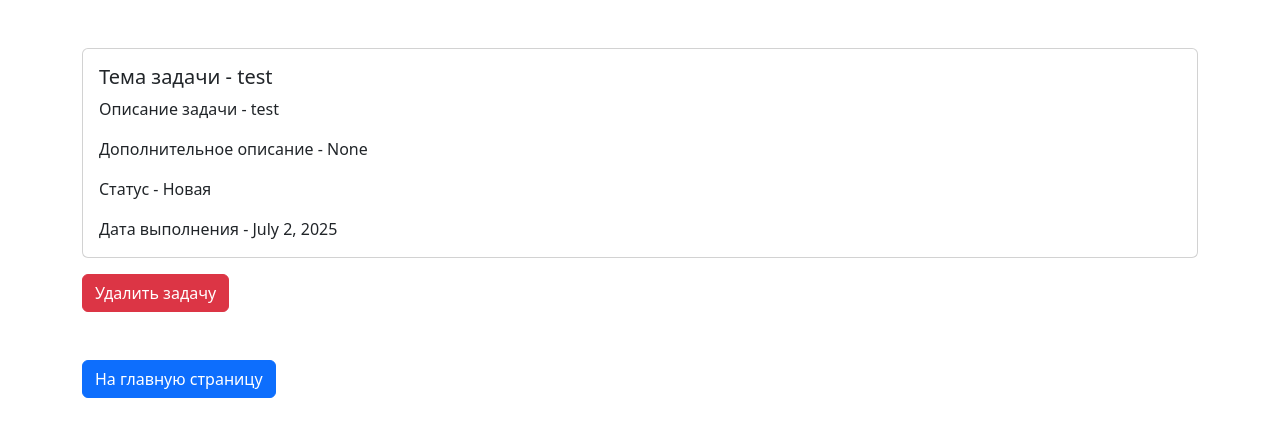
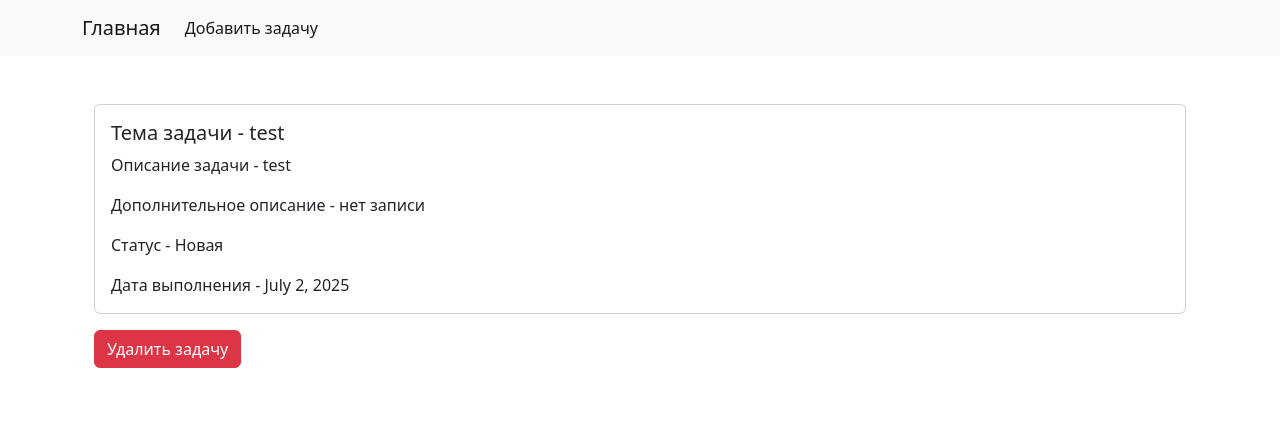
Before and after one commit to eraabc/review_project, a Django app: page /task/4 in a window 1280 px wide. Shown: the top 437 px of the page. Run offline with Django 5.2, Linux system fonts and the light colour scheme; data comes from the database, SQL or seed files in the repository.

Commit message:
написал navbar для всех страниц

```diff
--- a/templates/add_task.html
+++ b/templates/add_task.html
@@ -16,6 +16,10 @@
             <textarea class="form-control" id="description" name="description" rows="3" required></textarea>
         </div>
         <div class="mb-3">
+            <label for="description" class="form-label">Дополнительное описание</label>
+            <textarea class="form-control" id="description" name="extra_info" rows="3" required></textarea>
+        </div>
+        <div class="mb-3">
             <label for="status" class="form-label">Статус</label>
             <select class="form-select" id="status" name="status" required>
                 {% for status in status_choices %}
--- a/templates/base.html
+++ b/templates/base.html
@@ -8,9 +8,30 @@
     <link rel="stylesheet" href="https://cdn.jsdelivr.net/npm/bootstrap@5.2.3/dist/css/bootstrap.min.css">
 </head>
 <body>
-    {% block content %}
+    <nav class="navbar navbar-expand-lg bg-light">
+        <div class="container">
+            <a class="navbar-brand" href="{% url 'task_list' %}">Главная</a>
+            <button class="navbar-toggler" type="button" data-bs-toggle="collapse" data-bs-target="#navbarNav"
+                    aria-controls="navbarNav" aria-expanded="false" aria-label="Toggle navigation">
+                <span class="navbar-toggler-icon"></span>
+            </button>
+            <div class="collapse navbar-collapse" id="navbarNav">
+                <ul class="navbar-nav">
+                    {% block nav %}
+                    <li class="nav-item">
+                        <a class="nav-link active" aria-current="page" href="{% url 'add_task' %}">Добавить задачу</a>
+                    </li>
+                    {% endblock %}
+                </ul>
+            </div>
+        </div>
+    </nav>
+    <div class="container">
+        {% block content %}
 
-    {% endblock %}
+        {% endblock %}
+    </div>
+
 
 
 <script src="https://cdn.jsdelivr.net/npm/bootstrap@5.2.3/dist/js/bootstrap.bundle.min.js"></script>
--- a/templates/task_detail.html
+++ b/templates/task_detail.html
@@ -7,7 +7,7 @@
             <div class="card-body">
                 <h5 class="card-title">Тема задачи - {{ task.title }}</h5>
                 <p class="card-text">Описание задачи - {{ task.description }}</p>
-                <p class="card-text">Дополнительное описание - {{ task.extra_info }}</p>
+                <p class="card-text">Дополнительное описание - {{ task.extra_info|default_if_none:"нет записи" }}</p>
                 <p class="card-text">Статус - {{ task.get_status_display  }}</p>
                 <p class="card-text">Дата выполнения - {{ task.finish_date }}</p>
             </div>
@@ -16,6 +16,5 @@
             {% csrf_token %}
             <button type="submit" class="btn btn-danger">Удалить задачу</button>
         </form>
-        <a class="btn btn-primary mt-5" href="{% url 'task_list' %}" role="button">На главную страницу</a>
     </div>
 {% endblock %}
--- a/templates/task_list.html
+++ b/templates/task_list.html
@@ -7,7 +7,7 @@
         <div class="row mb-4 mt-5">
             {% for task in tasks %}
             <div class="col-sm-6">
-                <div class="card">
+                <div class="card mt-4">
                     <div class="card-body">
                         <h5 class="card-title">{{ task.title }}</h5>
                         <p class="card-text">{{ task.description }}</p>
--- a/todo_app/views.py
+++ b/todo_app/views.py
@@ -11,9 +11,10 @@ def add_task(request):
     if request.method == 'POST':
         title = request.POST.get('title')
         description = request.POST.get('description')
+        extra_info = request.POST.get('extra_info')
         status = request.POST.get('status')
         finish_date = request.POST.get('finish_date')
-        task = Task.objects.create(title=title,description=description,status=status,finish_date=finish_date)
+        task = Task.objects.create(title=title,description=description, extra_info=extra_info ,status=status,finish_date=finish_date)
         return redirect('task_detail',pk = task.pk)
     else:
         return render(request, 'add_task.html',{'status_choices':status_choices})
```
